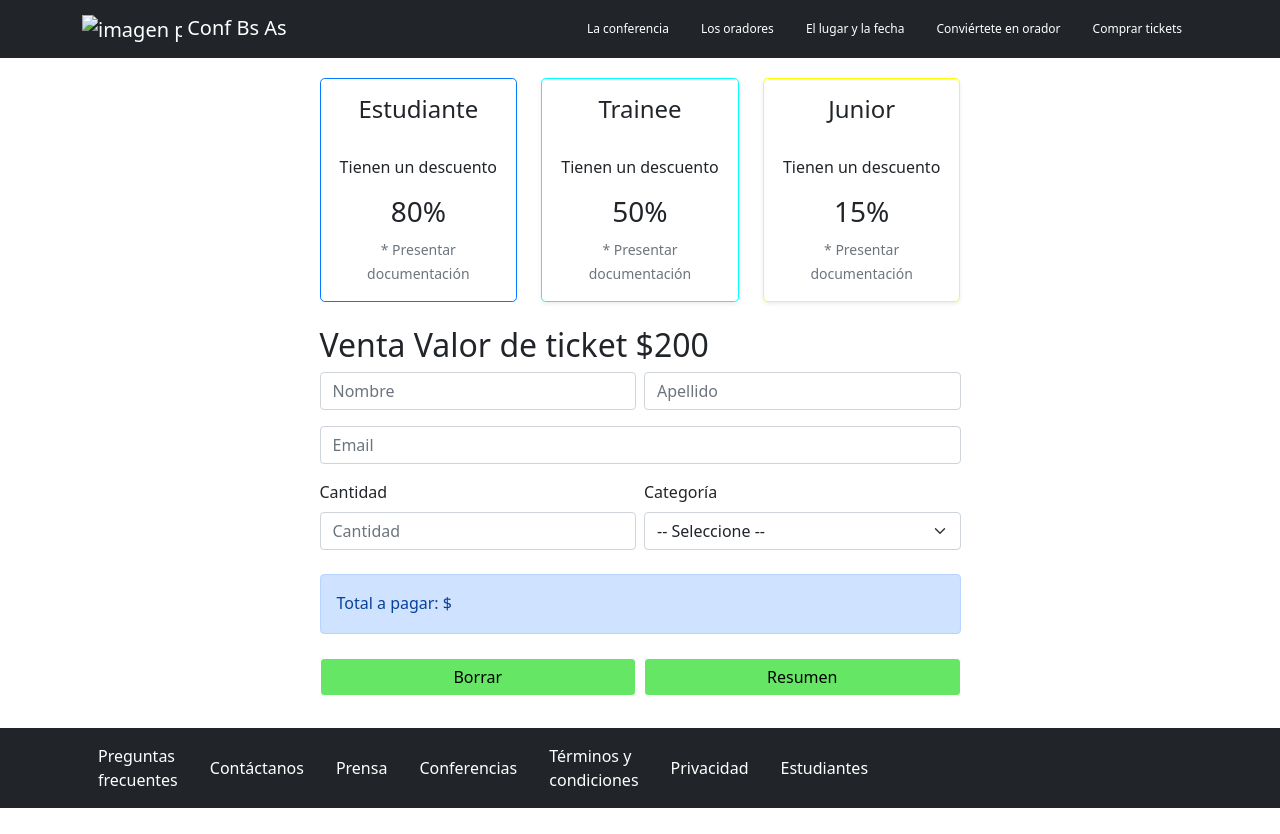
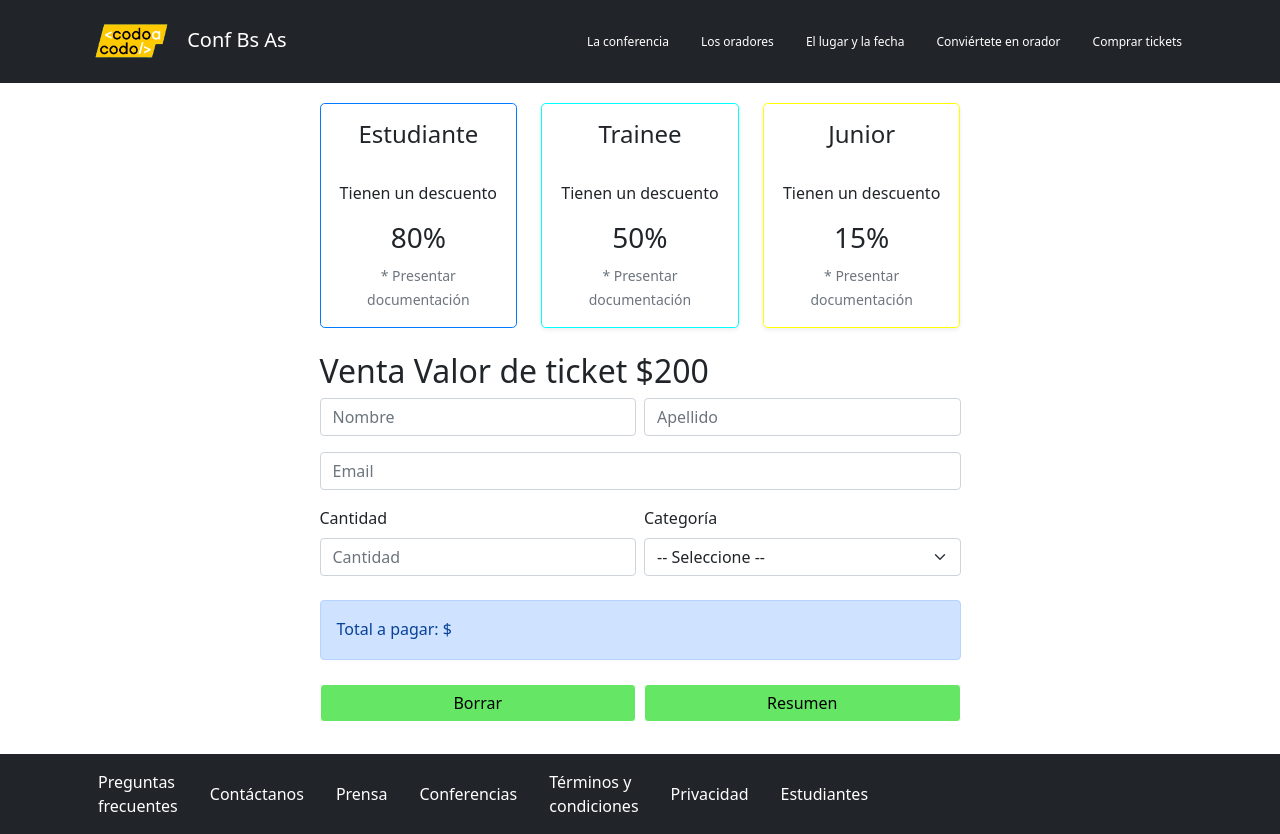
Before and after one commit to Jore1510/TPFullStack, a plain HTML site: page resources/js/comprar-ticket.html in a window 1280 px wide. Before the commit the page ends 808 px from the top, so only its background shows below. Drawn offline with nearby package versions, Linux system fonts and the light colour scheme; the site is published under a folder, as on GitHub Pages, so addresses that start at the root find nothing.

Commit message:
ver logo codo a codo ticket html

```diff
--- a/resources/js/comprar-ticket.html
+++ b/resources/js/comprar-ticket.html
@@ -13,7 +13,7 @@
         <nav class="navbar navbar-dark navbar navbar-expand-lg navbar-dark bg-dark">
             <div class="container d-flex justify-content-between align-items-center">
                 <a class="navbar-brand" href="comprar-ticket.html">
-                    <img src="/resources/img/codoacodo.png" alt="imagen png" style="max-width: 100px;"> Conf Bs As
+                    <img src="../img/codoacodo.png" alt="imagen png" style="max-width: 100px;"> Conf Bs As
                 </a>
                 <button class="navbar-toggler" type="button" data-bs-toggle="collapse" data-bs-target="#navbarSupportedContent" aria-controls="navbarSupportedContent" aria-expanded="false" aria-label="Toggle navigation">
                     <span class="navbar-toggler-icon"></span>
```
